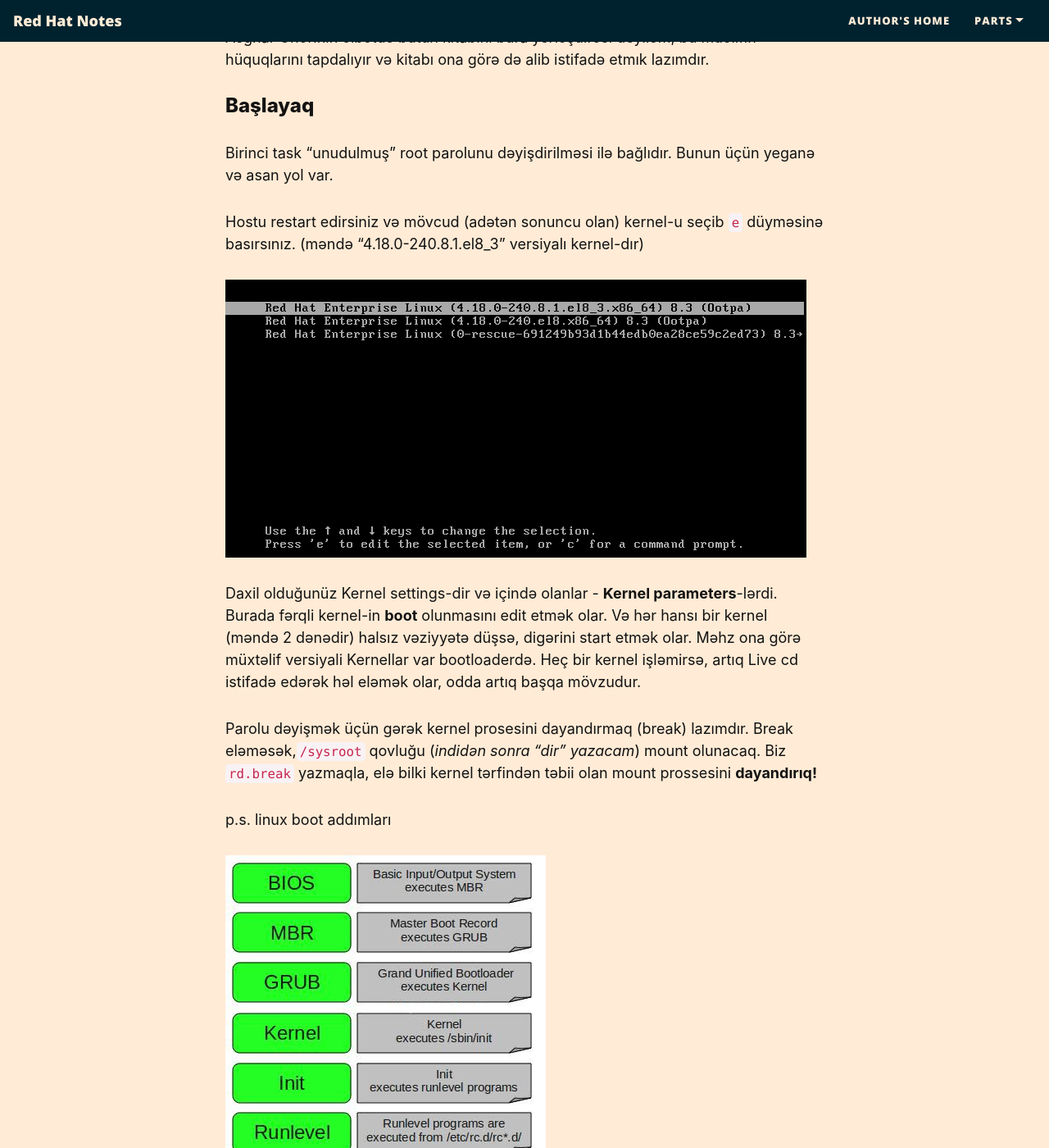
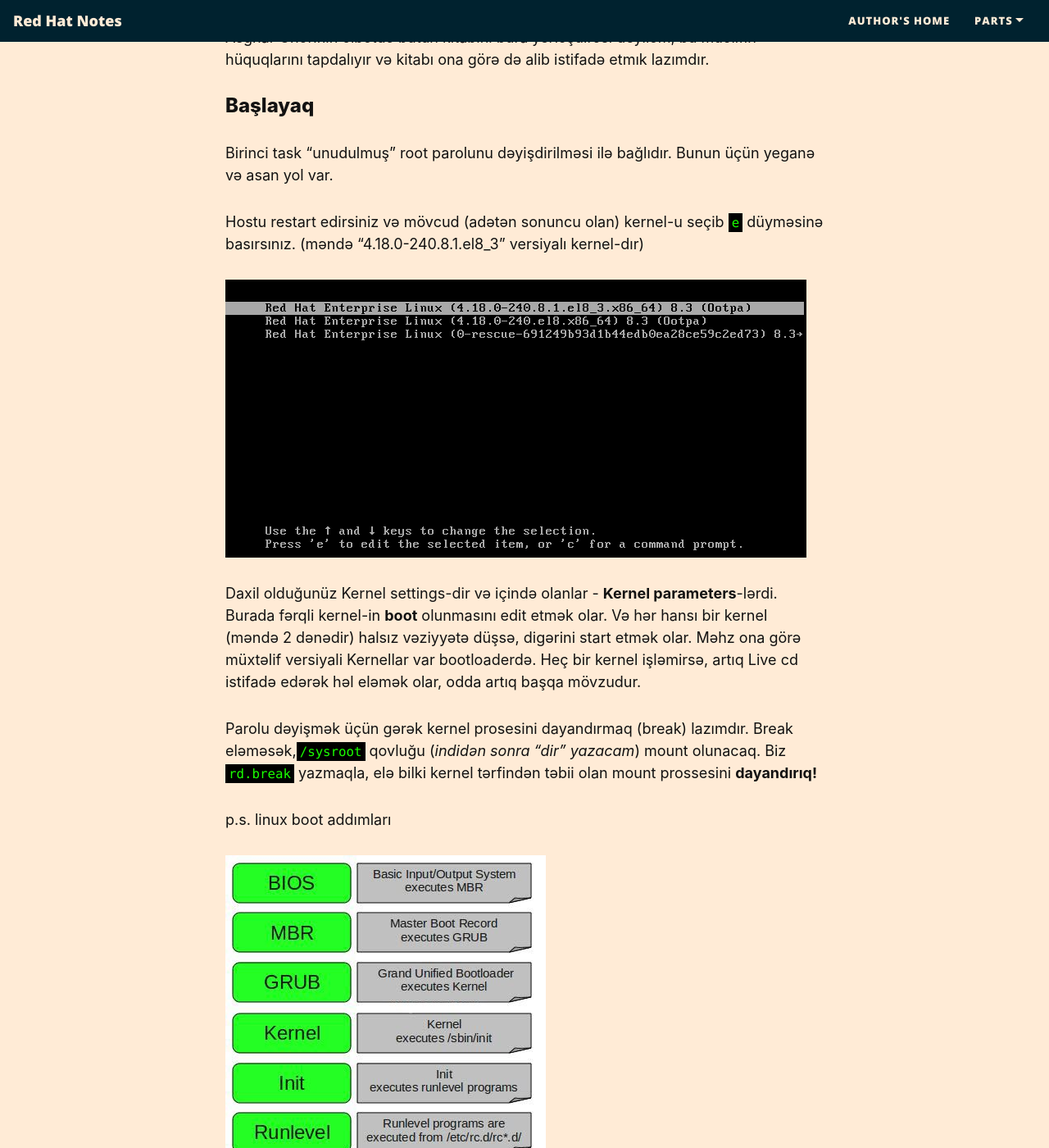
Before and after one commit to DrMohmX/takeanote, a Jekyll site: the page built from _posts/2020-12-31-Change-Root-Password.md, in a window 1280 px wide and 1400 px high, scrolled down 1092 px. Shown: the whole window at 82% size. Built offline with Jekyll 4.4.1, drawn with Linux system fonts in a browser that asks for light colours; nearby versions of some CDN libraries; comment, search, counter and statistics services are not loaded.

Commit message:
article-added

```diff
--- a/assets/css/beautifuljekyll.css
+++ b/assets/css/beautifuljekyll.css
@@ -879,9 +879,9 @@
 
 code {
   padding: 0.125rem 0.25rem;
-  color: #c7254e;
-  background-color: #f9f2f4;
-  border-radius: 0.25rem;
+  color: #1aff00;
+  background-color: #000000;
+  border-radius: 0rem;
 }
 
 pre code {
```
